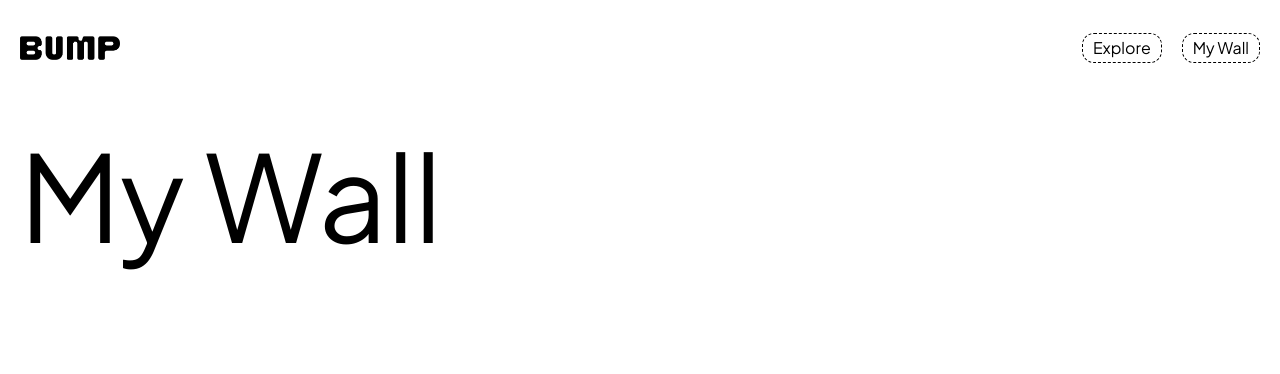
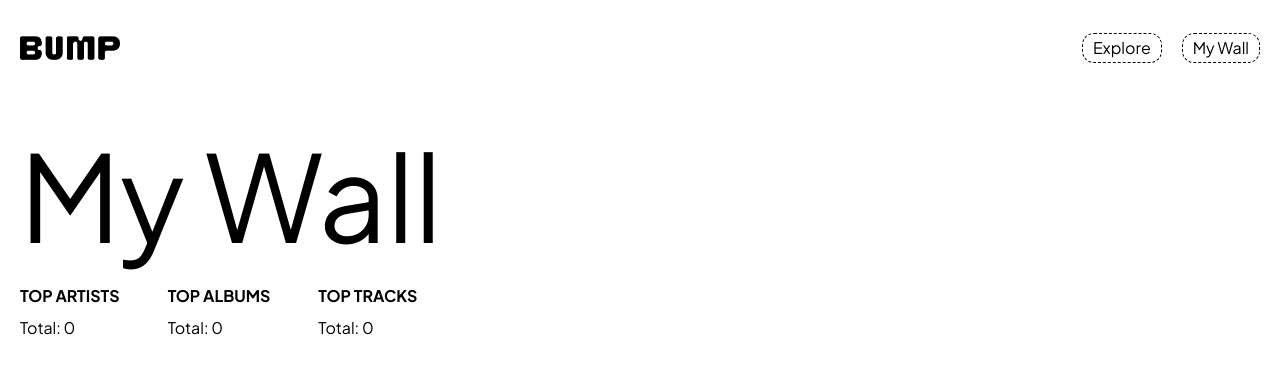
Before and after one commit to alextorresp/bump-catalog, a Next.js app: page /my-wall in a window 1280 px wide. Shown: the top 374 px of the page. Built offline with nearby package versions, Linux system fonts and the light colour scheme.

Commit message:
Create user notification for full lists or duplicate items on lists

```diff
--- a/src/app/explore/page.tsx
+++ b/src/app/explore/page.tsx
@@ -1,4 +1,3 @@
-import Image from 'next/image';
 import SearchBar from '@/components/ui/search-bar/SearchBar';
 import RowTrendingItems from '@/components/ui/trending-items/RowTrendingItems';
 export default function Explore() {
--- a/src/app/layout.tsx
+++ b/src/app/layout.tsx
@@ -3,6 +3,7 @@ import { Plus_Jakarta_Sans } from 'next/font/google';
 import Nav from '@/components/layout/nav/Nav';
 import './globals.css';
 import { GlobalContextProvider } from '@/context/GlobalContext';
+import Notification from '@/components/ui/Notification';
 
 const jakarta = Plus_Jakarta_Sans({ subsets: ['latin'] });
 
@@ -18,9 +19,10 @@ export default function RootLayout({
 }>) {
   return (
     <html lang='en'>
-      <body className={`${jakarta.className} mb-[120px]`}>
+      <body className={`${jakarta.className} mb-[120px] relative`}>
         <GlobalContextProvider>
           <Nav />
+          <Notification />
           {children}
         </GlobalContextProvider>
       </body>
--- a/src/app/my-wall/page.tsx
+++ b/src/app/my-wall/page.tsx
@@ -1,7 +1,39 @@
+'use client';
+
+import { useGlobalContext } from '@/context/GlobalContext';
+
 export default function MyWall() {
+  const { topArtists, topAlbums, topTracks } = useGlobalContext();
+
   return (
     <main className='container'>
       <h1>My Wall</h1>
+
+      <div className='flex flex-row items-between gap-12'>
+        <div className='flex flex-col'>
+          <p className='mb-2 font-bold'>TOP ARTISTS</p>
+          <p className='mb-3'>Total: {topArtists.length}</p>
+          {topArtists.map((artist, index) => {
+            return <p key={`artist-${index}`}>{artist}</p>;
+          })}
+        </div>
+
+        <div className='flex flex-col'>
+          <p className='mb-2 font-bold'>TOP ALBUMS</p>
+          <p className='mb-3'>Total: {topAlbums.length}</p>
+          {topAlbums.map((album, index) => {
+            return <p key={`album-${index}`}>{album}</p>;
+          })}
+        </div>
+
+        <div className='flex flex-col'>
+          <p className='mb-2 font-bold'>TOP TRACKS</p>
+          <p className='mb-3'>Total: {topTracks.length}</p>
+          {topTracks.map((track, index) => {
+            return <p key={`track-${index}`}>{track}</p>;
+          })}
+        </div>
+      </div>
     </main>
   )
 };
--- a/src/components/ui/Card.tsx
+++ b/src/components/ui/Card.tsx
@@ -1,8 +1,17 @@
+'use client';
+
 import Image from 'next/image';
 import AddToListButton from './buttons/AddToListButton';
 import { CardProps } from '@/utils/types';
+import { useGlobalContext } from '../../context/GlobalContext';
 
-export default function Card({ imageSrc, altText, title, subtitle }: CardProps) {
+export default function Card({ type, id, imageSrc, altText, title, subtitle }: CardProps) {
+  const { addToList } = useGlobalContext();
+
+  const handleAddClick = () => {
+    addToList(type, id);
+  };
+
   return (
     <div className='w-full h-full p-3'>
       <div className='flex flex-col p-5 relative overflow-hidden rounded-xl h-full'>
@@ -11,6 +20,7 @@ export default function Card({ imageSrc, altText, title, subtitle }: CardProps)
           alt={altText}
           className='top-0 left-0 -z-10 blur-lg'
           fill
+          sizes=''
         />
         <div className='absolute w-full h-full top-0 left-0 -z-10 bg-gradient-to-t from-40% from-black to-transparent'></div>
         <div className='absolute w-full h-3/4 rounded-t-xl top-[0] left-0 -z-10 border-t border-l border-r border-dashed border-black'></div>
@@ -19,12 +29,13 @@ export default function Card({ imageSrc, altText, title, subtitle }: CardProps)
             src={imageSrc}
             alt={altText}
             fill
+            sizes=''
           />
         </div>
         <p className='max-w-full font-semibold mt-6 card-title'>{title}</p>
         <p className='text-slate-200 mt-0.5 font-extralight mb-5'>{subtitle}</p>
         <div className='w-full mt-auto'>
-          <AddToListButton />
+          <AddToListButton onClick={handleAddClick} />
         </div>
       </div>
     </div>
--- /dev/null
+++ b/src/components/ui/Notification.tsx
@@ -0,0 +1,31 @@
+'use client';
+
+import { useGlobalContext } from '@/context/GlobalContext';
+
+export default function Notification() {
+  const { isListFull, isAlreadyInList, closeNotification, isNotificationVisible } = useGlobalContext();
+
+  const handleExit = () => {
+    closeNotification();
+  };
+
+  if (!isNotificationVisible) return null;
+
+  return (
+    <div className='fixed top-0 left-0 right-0 bottom-0 z-50 flex items-center justify-center bg-gray-200 bg-opacity-75 p-2 lg:p-5'>
+      <div className='w-full h-1/2 md:w-[70%] lg:w-[40%] border-2 rounded-xl border-black bg-gray-100 px-8 text-black flex flex-col items-center justify-center text-center'>
+          {isListFull &&
+            <h2 className='mb-6'>This list already has 10 items. Please remove some in order to add more.</h2>
+          }
+
+          {isAlreadyInList &&
+            <h2 className='mb-6'>This item is already in your list.</h2>
+          }
+        <button className='border border-dashed rounded-full border-black px-7 py-1 text-black' onClick={handleExit}>
+          <p>Exit</p>
+        </button>
+      </div>
+    </div>
+  )
+
+};
--- a/src/components/ui/buttons/AddToListButton.tsx
+++ b/src/components/ui/buttons/AddToListButton.tsx
@@ -1,8 +1,12 @@
 import AddIcon from '@/components/icons/AddIcon'
 
-export default function AddToListButton({}) {
+type AddToListButtonProps = {
+  onClick: () => void;
+}
+
+export default function AddToListButton({onClick}: AddToListButtonProps) {
   return (
-    <button className='rounded-full bg-white flex items-center justify-center w-4 h-4 md:w-5 md:h-5 xl:w-6 xl:h-6'>
+    <button className='rounded-full bg-white flex items-center justify-center w-4 h-4 md:w-5 md:h-5 xl:w-6 xl:h-6' onClick={onClick}>
       <AddIcon classNames='' fill='black' />
     </button>
   );
--- a/src/components/ui/trending-items/CardTrendingItem.tsx
+++ b/src/components/ui/trending-items/CardTrendingItem.tsx
@@ -5,19 +5,20 @@ type Props = {
   artist: ChartArtistWithPosition | null;
   album: ChartAlbum | null;
   track: ChartTrack | null;
-  key: string;
 };
 
-export default function CardTrendingItem({ album, artist, track, key }: Props) {
+export default function CardTrendingItem({ album, artist, track }: Props) {
   if ((album ? 1 : 0) + (artist ? 1 : 0) + (track ? 1 : 0) !== 1) {
     console.error('Exactly one of album, artist, or track should be passed to CardTrendingItem.');
     return null;
   };
 
   return (
-    <div className='group relative text-slate-100 rounded-xl flex-[0_0_20%]' key={key}>
+    <div className='group relative text-slate-100 rounded-xl flex-[0_0_20%]'>
       {album && (
         <Card
+          type='album'
+          id={album.id}
           imageSrc={album.cover_xl}
           altText={`The album cover for ${album.title}`}
           title={album.title}
@@ -27,6 +28,8 @@ export default function CardTrendingItem({ album, artist, track, key }: Props) {
 
       {artist && (
         <Card
+          type='artist'
+          id={artist.id}
           imageSrc={artist.picture_xl}
           altText={`${artist.name}`}
           title={artist.name}
@@ -36,6 +39,8 @@ export default function CardTrendingItem({ album, artist, track, key }: Props) {
 
       {track && (
         <Card
+          type='track'
+          id={track.id}
           imageSrc={track.album.cover_xl}
           altText={`The cover for ${track.album.cover_xl}`}
           title={track.title}
--- a/src/components/ui/trending-items/RowTrendingItems.tsx
+++ b/src/components/ui/trending-items/RowTrendingItems.tsx
@@ -2,7 +2,6 @@ import getChartData from '@/api/getChartData';
 import { ChartType, ChartAlbum, ChartArtistWithPosition, ChartTrack } from '@/utils/types';
 import CardTrendingItem from './CardTrendingItem';
 import { v4 as uuidv4 } from 'uuid';
-import ToggleIcon from '@/components/icons/ToggleIcon';
 import { ApiReturnObject } from '@/utils/types';
 
 export default async function RowTrendingItems({ chartType }: { chartType: ChartType }) {
--- a/src/context/GlobalContext.tsx
+++ b/src/context/GlobalContext.tsx
@@ -1,4 +1,7 @@
+'use client';
+
 import React, { useState, createContext, useContext, useEffect, ReactNode, useCallback } from 'react';
+import { usePathname, useRouter } from 'next/navigation'
 import { GlobalState } from '@/utils/types';
 
 // Context
@@ -6,6 +9,9 @@ export const GlobalContext = createContext<GlobalState  | undefined>(undefined);
 
 // Provider
 export const GlobalContextProvider = ({ children }: { children: ReactNode }) => {
+  const router = useRouter();
+  const pathname = usePathname();
+
   // Helper function to retreive items from local storage
   const getFromLocalStorage = <T extends any>(key: string, defaultValue: T): T => {
     if (typeof window !== 'undefined') {
@@ -17,9 +23,9 @@ export const GlobalContextProvider = ({ children }: { children: ReactNode }) =>
 
   // States to keep track of
   const [userName, setUserName] = useState<string>(getFromLocalStorage('userName', ''));
-  const [topArtists, setTopArtists] = useState<string[]>(getFromLocalStorage('topArtists', []));
-  const [topAlbums, setTopAlbums] = useState<string[]>(getFromLocalStorage('topAlbums', []));
-  const [topTracks, setTopTracks] = useState<string[]>(getFromLocalStorage('topTracks', []));
+  const [topArtists, setTopArtists] = useState<number[]>(getFromLocalStorage('topArtists', []));
+  const [topAlbums, setTopAlbums] = useState<number[]>(getFromLocalStorage('topAlbums', []));
+  const [topTracks, setTopTracks] = useState<number[]>(getFromLocalStorage('topTracks', []));
   const [isListFull, setIsListFull] = useState<boolean>(false);
   const [isAlreadyInList, setIsAlreadyInList] = useState<boolean>(false);
   const [isNotificationVisible, setIsNotificationVisible] = useState<boolean>(false);
@@ -41,27 +47,17 @@ export const GlobalContextProvider = ({ children }: { children: ReactNode }) =>
     localStorage.setItem('topTracks', JSON.stringify(topTracks));
   }, [topTracks]);
 
-  // Reset notification states on page refresh or navigation
+  // Reset notification states on page navigation
   useEffect(() => {
-    const handleBeforeUnload = () => {
+    const handleRouteChange = () => {
       closeNotification();
     };
 
-    const handlePopState = () => {
-      closeNotification();
-    };
-
-    window.addEventListener('beforeunload', handleBeforeUnload);
-    window.addEventListener('popstate', handlePopState);
-
-    return () => {
-      window.removeEventListener('beforeunload', handleBeforeUnload);
-      window.removeEventListener('popstate', handlePopState);
-    };
-  }, []);
+    handleRouteChange();
+  }, [pathname]);
 
   // Functions
-  const addToListHelper = (list: string[], setList: React.Dispatch<React.SetStateAction<string[]>>, id: string, limit: number) => {
+  const addToListHelper = (list: number[], setList: React.Dispatch<React.SetStateAction<number[]>>, id: number, limit: number) => {
     if (list.length === limit) {
       setIsListFull(true);
       setIsNotificationVisible(true);
@@ -73,7 +69,7 @@ export const GlobalContextProvider = ({ children }: { children: ReactNode }) =>
     }
   };
 
-  const addToList = useCallback((type: 'artist' | 'artists' | 'album' | 'albums' | 'track' | 'tracks', id: string) => {
+  const addToList = useCallback((type: string, id: number) => {
     if (isNotificationVisible) {
       return
     };
@@ -89,6 +85,7 @@ export const GlobalContextProvider = ({ children }: { children: ReactNode }) =>
 
   const closeNotification = () => {
     setIsNotificationVisible(false);
+    setIsAlreadyInList(false);
     setIsListFull(false);
   };
 
@@ -115,3 +112,11 @@ export const GlobalContextProvider = ({ children }: { children: ReactNode }) =>
     {children}
   </GlobalContext.Provider>
 }
+
+export const useGlobalContext = () => {
+  const context = useContext(GlobalContext);
+  if (!context) {
+    throw new Error('useGlobalContext must be wrapped in a Provider');
+  };
+  return context;
+};
```
Also changed, not shown: src/utils/types.ts (+8 -6 lines), src/api/getChartData.ts (line endings or trailing spaces).
